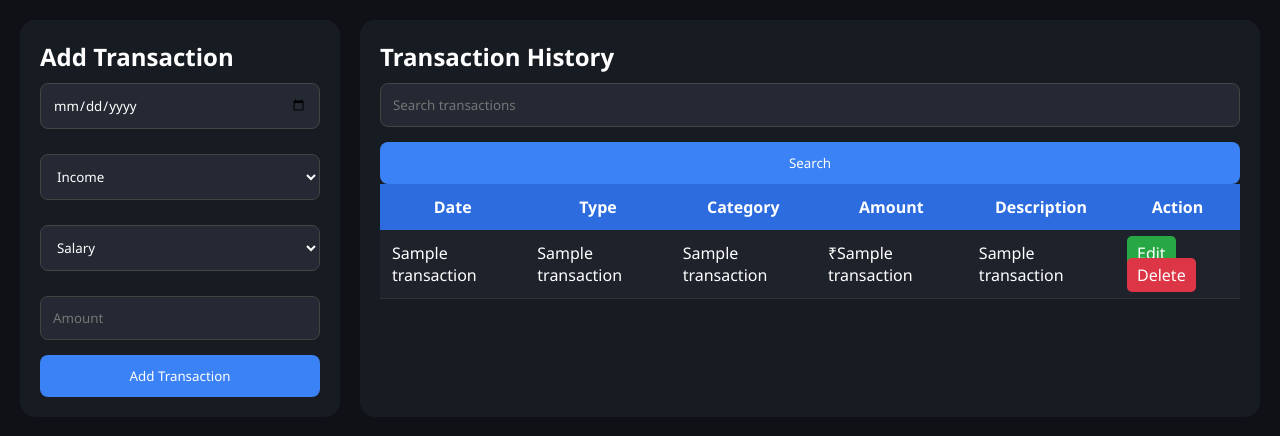
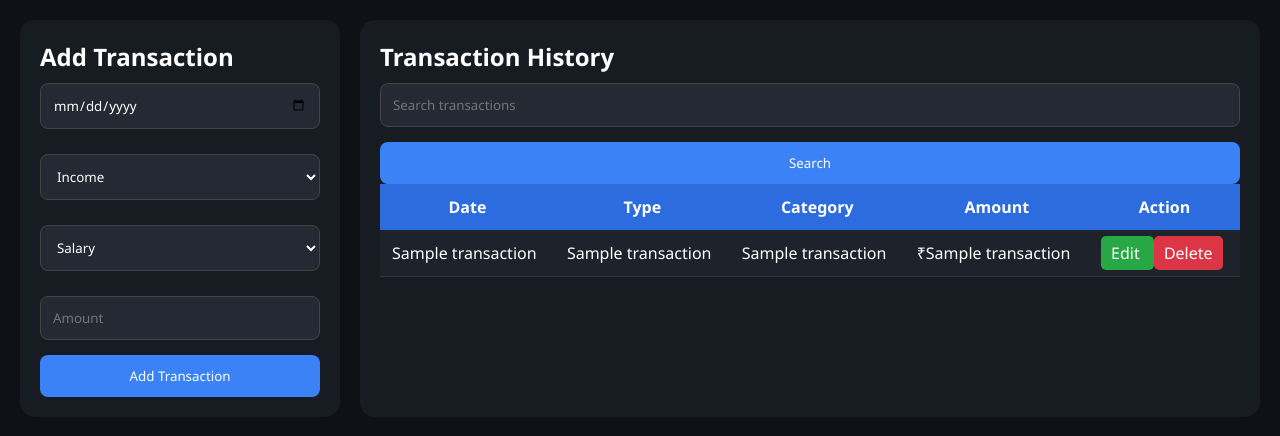
Before and after one commit to HarduttGohil/Expensetracker, a Flask app: template templates/index.html in a window 1280 px wide. Shown: the part 239-675 px from the top of the page. Run offline with Flask 3, Linux system fonts and the light colour scheme; the template is opened without the code that fills it: most values are stand-ins (such as "Sample title", 1, 10 or a date in 2020).

Commit message:
remove disc

```diff
--- a/app.py
+++ b/app.py
@@ -351,15 +351,11 @@ def search():
         SELECT *
         FROM transactions
         WHERE user_id=?
-        AND (
-            category LIKE ?
-            OR description LIKE ?
-        )
+        AND category LIKE ?
         ORDER BY id DESC
         """,
         (
             current_user.id,
-            f"%{keyword}%",
             f"%{keyword}%"
         )
     )
@@ -384,8 +380,7 @@ def export_excel():
         date,
         type,
         category,
-        amount,
-        description
+        amount
         FROM transactions
         WHERE user_id=?
     """
--- a/templates/index.html
+++ b/templates/index.html
@@ -133,7 +133,6 @@ Search
 <th>Type</th>
 <th>Category</th>
 <th>Amount</th>
-<th>Description</th>
 <th>Action</th>
 
 </tr>
@@ -146,7 +145,7 @@ Search
 <td>{{ t[3] }}</td>
 <td>{{ t[4] }}</td>
 <td>₹{{ t[5] }}</td>
-<td>{{ t[6] }}</td>
+
 
 <td>
 
```
